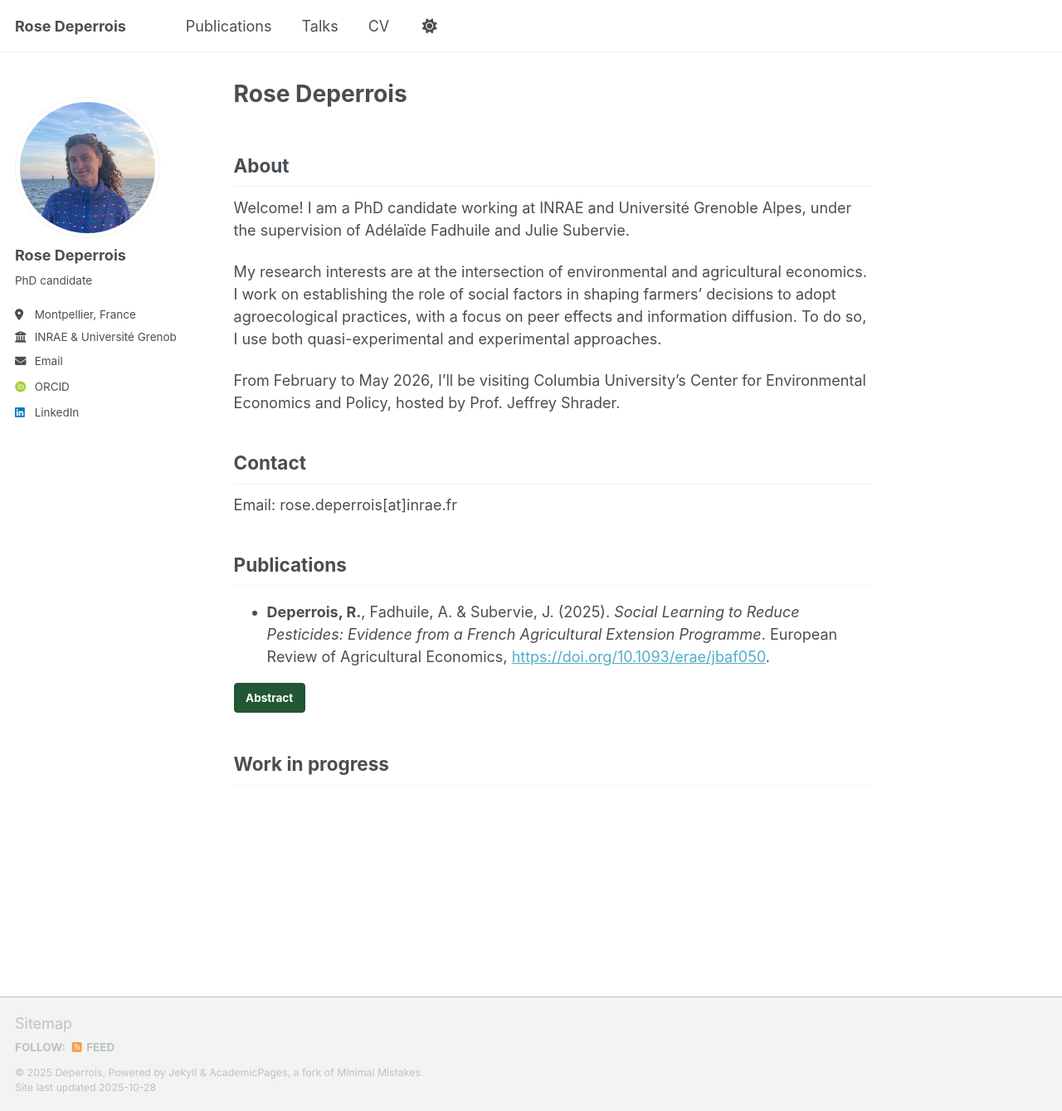
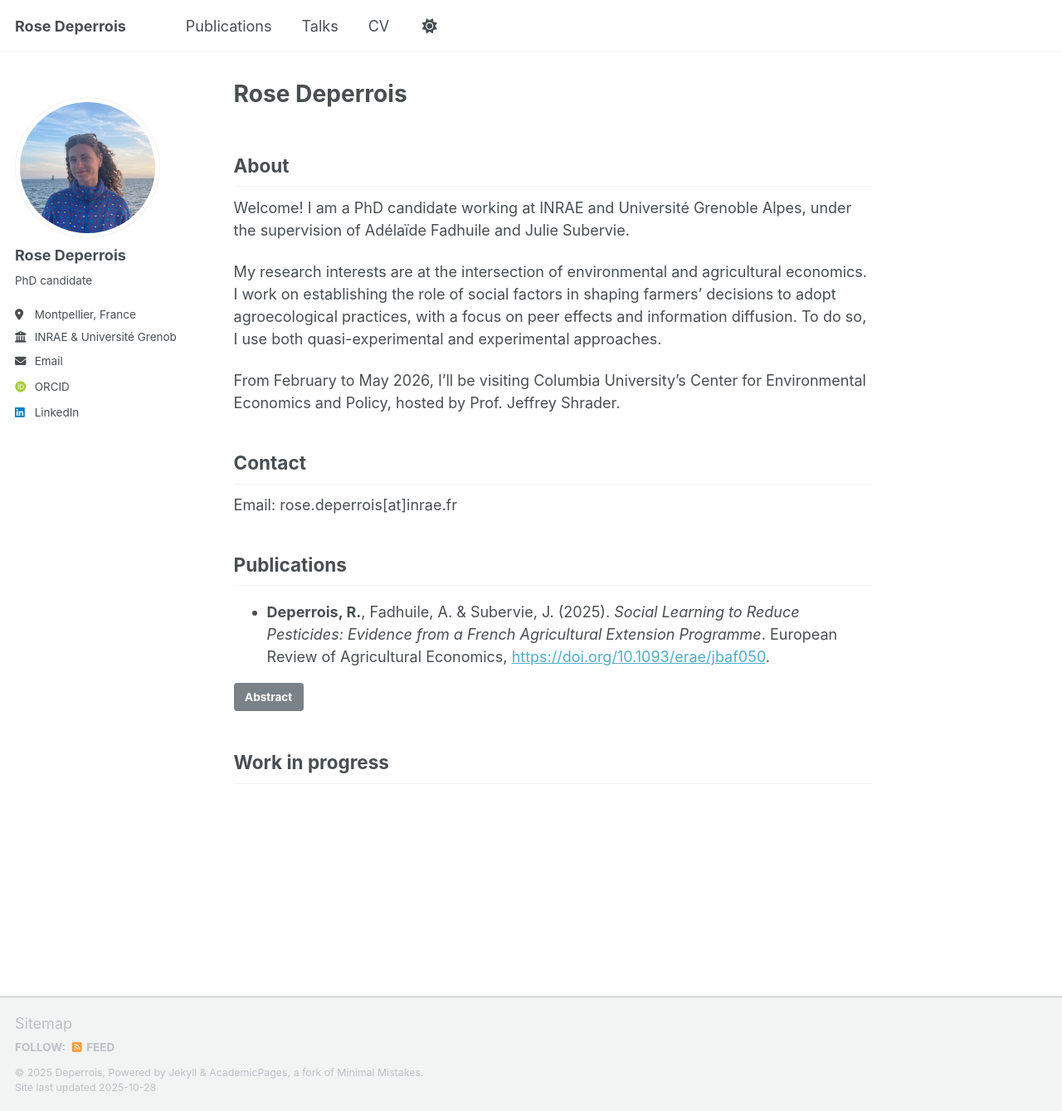
Before and after one commit to rosedeperrois/rosedeperrois.github.io, a Jekyll site: the page built from _pages/about.md, in a window 1280 px wide and 1339 px high. Shown: the whole window at 83% size. Built offline with Jekyll 4.4.1, drawn with Linux system fonts in a browser that asks for light colours; some web fonts are replaced; a script that is not in the unit is left out.

Commit message:
Update _buttons.scss

```diff
--- a/_sass/layout/_buttons.scss
+++ b/_sass/layout/_buttons.scss
@@ -153,37 +153,37 @@
   }
 }
 
-/* === Custom "Abstract" button (green) === */
+// /* === Custom "Abstract" button (green) === */
 
-/* Enlève la flèche devant le summary */
-details.abstract-box summary.btn::-webkit-details-marker,
-details.abstract-box summary.btn::marker {
-  display: none !important;
-  content: none !important;
-}
+// /* Enlève la flèche devant le summary */
+// details.abstract-box summary.btn::-webkit-details-marker,
+// details.abstract-box summary.btn::marker {
+//   display: none !important;
+//   content: none !important;
+// }
 
-/* Supprime les marges parasites */
-details.abstract-box {
-  margin: 0.5em 0;
-}
+// /* Supprime les marges parasites */
+// details.abstract-box {
+//   margin: 0.5em 0;
+// }
 
-/* Couleur et style du bouton */
-.btn-abstract {
-  background-color: #215732 !important; /* vert foncé */
-  color: #fff !important;
-  border: 1px solid #215732 !important;
-  transition: all 0.2s ease-in-out;
+// /* Couleur et style du bouton */
+// .btn-abstract {
+//   background-color: #215732 !important; /* vert foncé */
+//   color: #fff !important;
+//   border: 1px solid #215732 !important;
+//   transition: all 0.2s ease-in-out;
 
-  &:hover {
-    background-color: #1b4729 !important; /* vert encore plus foncé au survol */
-    border-color: #1b4729 !important;
-  }
-}
+//   &:hover {
+//     background-color: #1b4729 !important; /* vert encore plus foncé au survol */
+//     border-color: #1b4729 !important;
+//   }
+// }
 
-/* Texte de l’abstract */
-details.abstract-box p {
-  margin-top: 0.6em;
-  margin-left: 0.5em;
-  font-size: 0.95em;
-  line-height: 1.5;
-}
+// /* Texte de l’abstract */
+// details.abstract-box p {
+//   margin-top: 0.6em;
+//   margin-left: 0.5em;
+//   font-size: 0.95em;
+//   line-height: 1.5;
+// }
```
